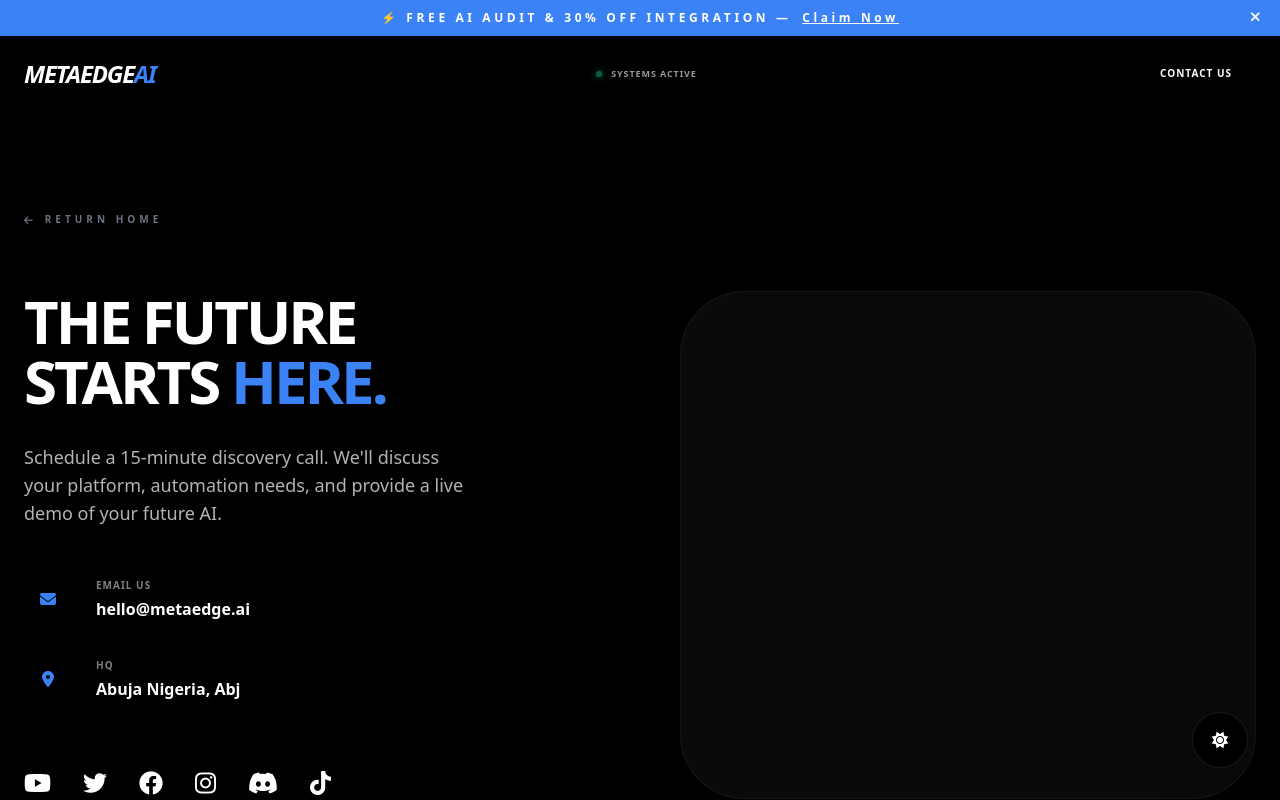
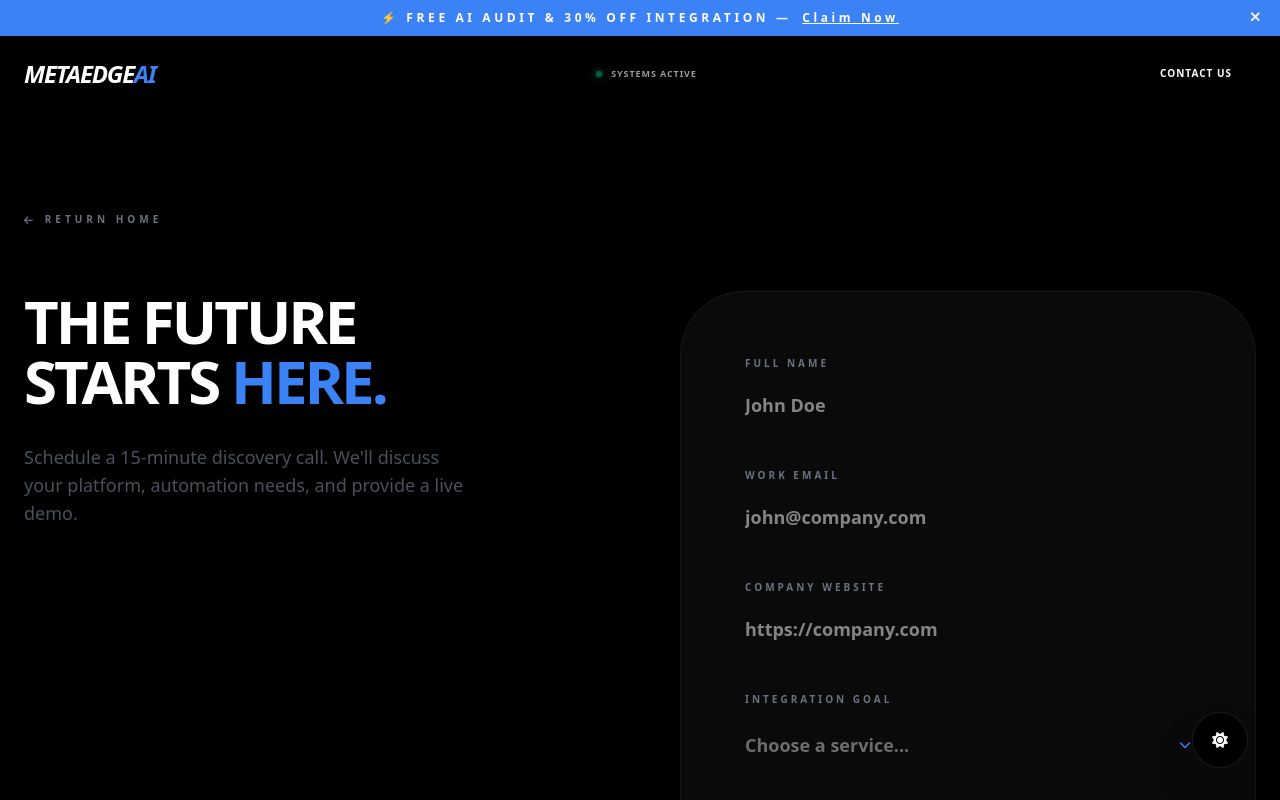
Before and after one commit to VictorAkubo/jemos_landing_page, a React (Vite) app: page / in a window 1280 px wide. Both pictures are taken after a click on the button "CONTACT US". Shown: the top 800 px of the page. Built offline with nearby package versions, Linux system fonts and the light colour scheme.

Commit message:
email.js

```diff
--- a/src/Page.jsx
+++ b/src/Page.jsx
@@ -1,4 +1,7 @@
+"use client";
+
 import { useEffect, useState } from "react";
+import emailjs from "@emailjs/browser";
 import AOS from "aos";
 import "aos/dist/aos.css";
 
@@ -9,33 +12,39 @@ import SuccessModal from "./components/SuccessModal";
 import Footer from "./components/Footer";
 
 export default function Page() {
-  const [theme, setTheme] = useState(localStorage.getItem("theme") || "dark");
+  const [theme, setTheme] = useState(
+    typeof window !== "undefined" ? localStorage.getItem("theme") || "dark" : "dark"
+  );
   const [view, setView] = useState("home");
   const [tickets, setTickets] = useState(500);
   const [selectedService, setSelectedService] = useState("");
   const [dropdownOpen, setDropdownOpen] = useState(false);
   const [showModal, setShowModal] = useState(false);
-  const [bannerVisible, setBannerVisible] = useState(
-    localStorage.getItem("metaedge_banner_dismissed") !== "true"
-  );
+  const [loading, setLoading] = useState(false);
+  const [bannerVisible, setBannerVisible] = useState(true);
 
-//once : true
+  // Initialize AOS animations
   useEffect(() => {
-    AOS.init({ duration: 1200 ,mirror:true});
+    AOS.init({ duration: 1200, mirror: true, once: false });
+
+    if (typeof window !== "undefined") {
+      setBannerVisible(localStorage.getItem("metaedge_banner_dismissed") !== "true");
+    }
   }, []);
 
+  // Handle Theme Switching
   useEffect(() => {
     document.documentElement.className = theme;
     localStorage.setItem("theme", theme);
   }, [theme]);
 
+  // Global click listener to close dropdowns
   useEffect(() => {
     function handleClickOutside(e) {
       if (!e.target.closest(".custom-select-container")) {
         setDropdownOpen(false);
       }
     }
-
     window.addEventListener("click", handleClickOutside);
     return () => window.removeEventListener("click", handleClickOutside);
   }, []);
@@ -54,14 +63,44 @@ export default function Page() {
     window.scrollTo(0, 0);
   };
 
-  const handleForm = (e) => {
-    e.preventDefault();
+  /**
+   * handleForm
+   * Receives the object from BookingView: { name, email, title }
+   * title contains: "Service | Website | Date"
+   */
+  const handleForm = async (formData) => {
+    setLoading(true);
+
+    const templateParams = {
+      name: formData.name,
+      email: formData.email,
+      title: formData.title, // Concatenated info
+    };
+
+    try {
+      await emailjs.send(
+        "service_tg2ey4n",
+        "template_dgn29po",
+        templateParams,
+        "bU9hLmSSrxLierYco"
+      );
+
+      // Successful send - Show Modal
       setShowModal(true);
+
+      // Optional: Reset service selection after success
+      setSelectedService("");
+    } catch (error) {
+      console.error("EmailJS Error:", error);
+      alert("Something went wrong with the booking. Please try again. ❌");
+    } finally {
+      setLoading(false);
+    }
   };
 
   const closeModal = () => {
     setShowModal(false);
-    showHome();
+    showHome(); // Redirect back to home after successful booking
   };
 
   const dismissBanner = () => {
@@ -79,6 +118,7 @@ export default function Page() {
         dismissBanner={dismissBanner}
       />
 
+      <main>
         {view === "home" && (
           <HomeView
             tickets={tickets}
@@ -94,11 +134,14 @@ export default function Page() {
             setSelectedService={setSelectedService}
             dropdownOpen={dropdownOpen}
             setDropdownOpen={setDropdownOpen}
-          handleForm={handleForm}
+            handleForm={handleForm} // Passed as a prop
+            loading={loading}       // Controls the "Sending..." button text
           />
         )}
+      </main>
 
       <SuccessModal showModal={showModal} closeModal={closeModal} />
+
       <Footer />
     </div>
   );
--- a/src/components/BookingView.jsx
+++ b/src/components/BookingView.jsx
@@ -1,5 +1,4 @@
-import React,{useState} from 'react';
-import emailjs from "@emailjs/browser";
+import React, { useState } from 'react';
 
 export default function BookingView({
   showHome,
@@ -7,107 +6,124 @@ export default function BookingView({
   setSelectedService,
   dropdownOpen,
   setDropdownOpen,
-  handleForm
+  handleForm,
+  loading
 }) {
 
-  const [formData, setFormData] = useState({
-    user_name: "",
-    user_email: "",
-    message: `reason date`,
+  // Local state for the individual inputs
+  const [inputs, setInputs] = useState({
+    name: "",
+    email: "",
+    website: "",
+    date: ""
   });
+
+  const handleChange = (e) => {
+    setInputs({ ...inputs, [e.target.name]: e.target.value });
+  };
+
   const selectOption = (val) => {
     setSelectedService(val);
     setDropdownOpen(false);
   };
 
+  const onLocalSubmit = (e) => {
+    e.preventDefault();
+    if (!selectedService) {
+      alert("Please select an integration goal");
+      return;
+    }
 
-const handleChange = (e) => {
-    setFormData({
-      ...formData,
-      [e.target.name]: e.target.value,
+    // CONCATENATION: Goal + Website + Date
+    const combinedTitle = `${selectedService} | ${inputs.website} | ${inputs.date}`;
+
+    // Pass structured data back to the Parent (Page.js)
+    handleForm({
+      name: inputs.name,
+      email: inputs.email,
+      title: combinedTitle
     });
   };
 
-  const sendEmail = async (e) => {
-    e.preventDefault();
-
-    try {
-      await emailjs.send(
-        "service_tg2ey4n",
-        "template_dgn29po",
-        formData,
-        "bU9hLmSSrxLierYco"
-      );
-
-      alert("Message sent successfully!");
-
-      setFormData({
-        user_name: "",
-        user_email: "",
-        message: "",
-      });
-    } catch (error) {
-      console.log("Error:", error);
-    }
-  };
   return (
-    <section
-      id="booking-view"
-      className="min-h-screen pt-25 px-6 pb-24 transition-colors duration-400"
-    >
+    <section id="booking-view" className="min-h-screen pt-25 px-6 pb-24 transition-colors duration-400">
       <div className="max-w-7xl mx-auto">
-        <button
-          onClick={showHome}
-          className="mb-16 text-gray-500 hover:accent-color uppercase text-[10px] font-black tracking-[0.4em] flex items-center gap-2 transition-colors"
-        >
+        <button onClick={showHome} className="mb-16 text-gray-500 hover:accent-color uppercase text-[10px] font-black tracking-[0.4em] flex items-center gap-2 transition-colors">
           <i className="fa-solid fa-arrow-left"></i> Return Home
         </button>
 
         <div className="grid lg:grid-cols-2 gap-20">
           <div data-aos="fade-right">
-            {/* hero-title and accent-color classes from your CSS handle the font and color flip */}
             <h2 className="text-6xl font-black mb-8 uppercase tracking-tighter leading-none">
               The Future <br/> Starts <span className="accent-color">Here.</span>
             </h2>
-            <p className="opacity-70 text-lg mb-12 font-medium max-w-md">
-              Schedule a 15-minute discovery call. We'll discuss your platform, automation needs, and provide a live demo of your future AI.
+            <p className="opacity-70 text-lg mb-12 font-medium max-w-md text-gray-500">
+              Schedule a 15-minute discovery call. We'll discuss your platform, automation needs, and provide a live demo.
             </p>
-
-            <div className="space-y-8 mb-16">
-              <div className="flex items-center gap-6 group">
-                <div className="w-12 h-12 rounded-full bg-black/5 dark:bg-white/5 border border-black/10 dark:border-white/10 flex items-center justify-center accent-color group-hover:accent-border transition-all">
-                  <i className="fa-solid fa-envelope"></i>
-                </div>
-                <div>
-                  <h4 className="font-black uppercase text-[10px] tracking-widest mb-1 opacity-50">Email Us</h4>
-                  <p className="font-bold">hello@metaedge.ai</p>
-                </div>
-              </div>
-              <div className="flex items-center gap-6 group">
-                <div className="w-12 h-12 rounded-full bg-black/5 dark:bg-white/5 border border-black/10 dark:border-white/10 flex items-center justify-center accent-color group-hover:accent-border transition-all">
-                  <i className="fa-solid fa-location-dot"></i>
-                </div>
-                <div>
-                  <h4 className="font-black uppercase text-[10px] tracking-widest mb-1 opacity-50">HQ</h4>
-                  <p className="font-bold">Abuja Nigeria, Abj</p>
-                </div>
-              </div>
-            </div>
-
-            <div className="flex flex-wrap gap-8">
-              <a href="#" className="text-2xl social-btn hover:accent-color transition-colors"><i className="fa-brands fa-youtube"></i></a>
-              <a href="#" className="text-2xl social-btn hover:accent-color transition-colors"><i className="fa-brands fa-twitter"></i></a>
-              <a href="#" className="text-2xl social-btn hover:accent-color transition-colors"><i className="fa-brands fa-facebook"></i></a>
-              <a href="#" className="text-2xl social-btn hover:accent-color transition-colors"><i className="fa-brands fa-instagram"></i></a>
-              <a href="#" className="text-2xl social-btn hover:accent-color transition-colors"><i className="fa-brands fa-discord"></i></a>
-              <a href="#" className="text-2xl social-btn hover:accent-color transition-colors"><i className="fa-brands fa-tiktok"></i></a>
-            </div>
+            {/* ... rest of your static left panel ... */}
           </div>
 
-          {/* premium-card class from your CSS automatically flips background from #0a0a0a to #ffffff */}
           <div className="premium-card p-10 sm:p-16 rounded-[4rem] relative shadow-2xl" data-aos="fade-left">
-{/*Form*/}
+            <form className="space-y-8" onSubmit={onLocalSubmit}>
 
+              <div className="space-y-1">
+                <label className="block text-[10px] font-black uppercase tracking-[0.3em] text-gray-500">Full Name</label>
+                <input type="text" name="name" value={inputs.name} onChange={handleChange} placeholder="John Doe" required className="w-full bg-transparent border-b border-black/10 dark:border-white/10 py-4 focus:border-accent outline-none font-bold text-lg transition-colors" />
+              </div>
+
+              <div className="space-y-1">
+                <label className="block text-[10px] font-black uppercase tracking-[0.3em] text-gray-500">Work Email</label>
+                <input type="email" name="email" value={inputs.email} onChange={handleChange} placeholder="john@company.com" required className="w-full bg-transparent border-b border-black/10 dark:border-white/10 py-4 focus:border-accent outline-none font-bold text-lg transition-colors" />
+              </div>
+
+              {/* NEW: Company Website Input */}
+              <div className="space-y-1">
+                <label className="block text-[10px] font-black uppercase tracking-[0.3em] text-gray-500">Company Website</label>
+                <input
+                  type="url"
+                  name="website"
+                  value={inputs.website}
+                  onChange={handleChange}
+                  placeholder="https://company.com"
+                  pattern="https://.*"
+                  required
+                  className="w-full bg-transparent border-b border-black/10 dark:border-white/10 py-4 focus:border-accent outline-none font-bold text-lg transition-colors"
+                />
+              </div>
+
+              <div className="custom-select-container relative">
+                <label className="block text-[10px] font-black uppercase tracking-[0.3em] text-gray-500 mb-2">Integration Goal</label>
+                <div className="select-trigger cursor-pointer flex justify-between items-center border-b border-black/10 dark:border-white/10 py-4" onClick={(e) => { e.stopPropagation(); setDropdownOpen(!dropdownOpen); }}>
+                  <span className={`font-bold text-lg transition-colors ${selectedService ? 'accent-color' : 'opacity-40'}`}>
+                    {selectedService || "Choose a service..."}
+                  </span>
+                  <i className={`fa-solid fa-chevron-down accent-color text-xs transition-transform duration-300 ${dropdownOpen ? 'rotate-180' : ''}`}></i>
+                </div>
+                {dropdownOpen && (
+                  <div className="custom-options text-white absolute top-full left-0 right-0 bg-[#0a0a0a] border accent-border rounded-2xl mt-2 z-50 overflow-hidden shadow-2xl">
+                    {['24/7 AI Receptionist', 'Lead Qualification Bot', 'Customer Support Agent'].map((option) => (
+                      <div key={option} className="option-item p-5 flex justify-between items-center hover:bg-black/5 dark:hover:bg-white/5 cursor-pointer transition-colors" onClick={() => selectOption(option)}>
+                        <span className="font-bold">{option}</span>
+                        <div className={`radio-circle w-5 h-5 border-2 rounded-full transition-all ${selectedService === option ? 'accent-bg' : 'border-black/20 dark:border-white/20'}`}></div>
+                      </div>
+                    ))}
+                  </div>
+                )}
+              </div>
+
+              <div className="space-y-1">
+                <label className="block text-[10px] font-black uppercase tracking-[0.3em] text-gray-500">Preferred Date</label>
+                <input type="date" name="date" value={inputs.date} onChange={handleChange} required className="w-full bg-transparent border-b border-black/10 dark:border-white/10 py-4 focus:accent-color outline-none font-bold text-lg" />
+              </div>
+
+              <button
+                type="submit"
+                disabled={loading}
+                className="w-full accent-bg py-7 rounded-2xl font-black uppercase tracking-widest text-xs hover:opacity-90 transition-all active:scale-95 shadow-xl disabled:opacity-50"
+              >
+                {loading ? "Sending..." : "Confirm Booking Now"}
+              </button>
+            </form>
           </div>
         </div>
       </div>
```
Lines whose indentation alone changed are shown as unchanged.
